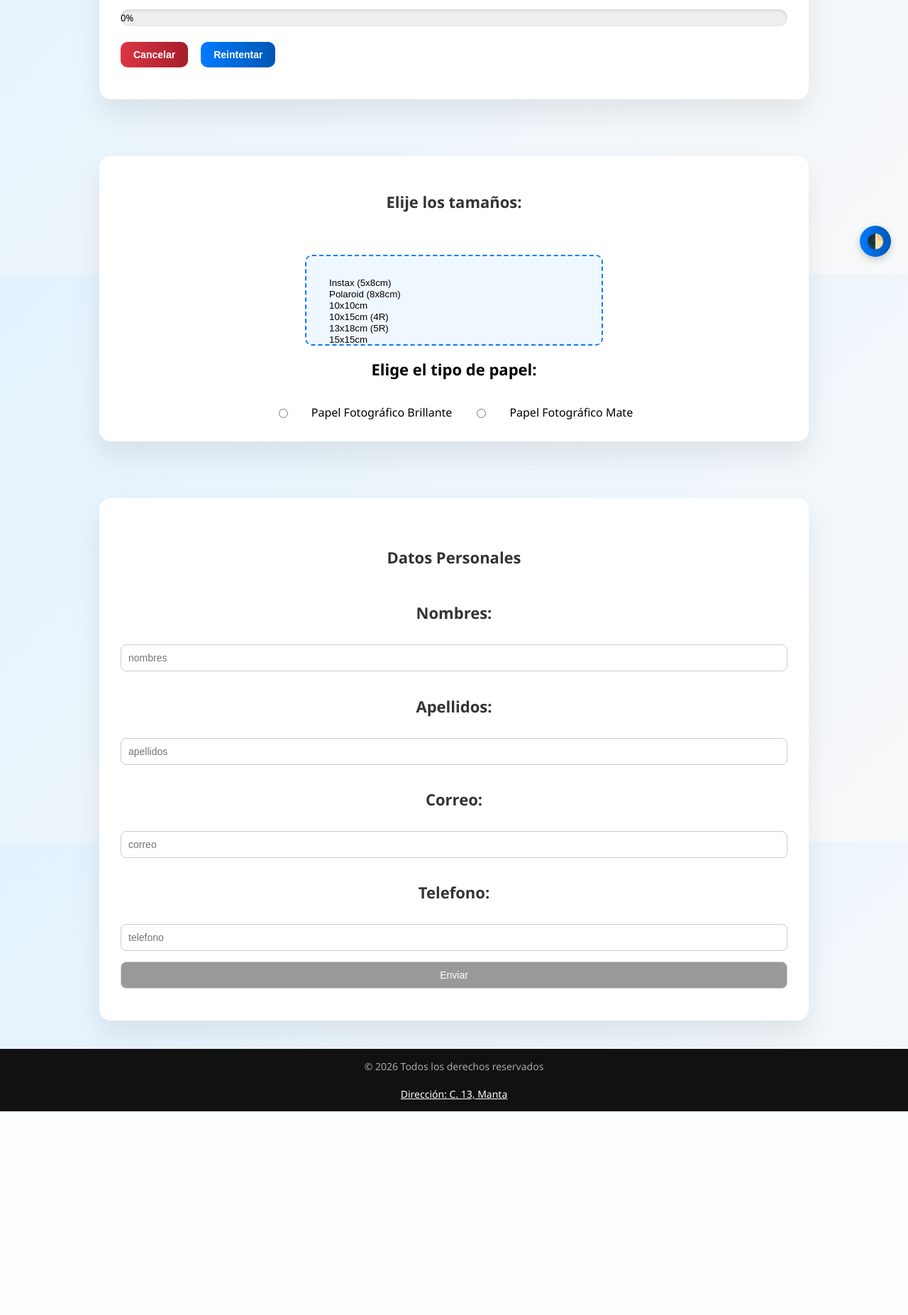
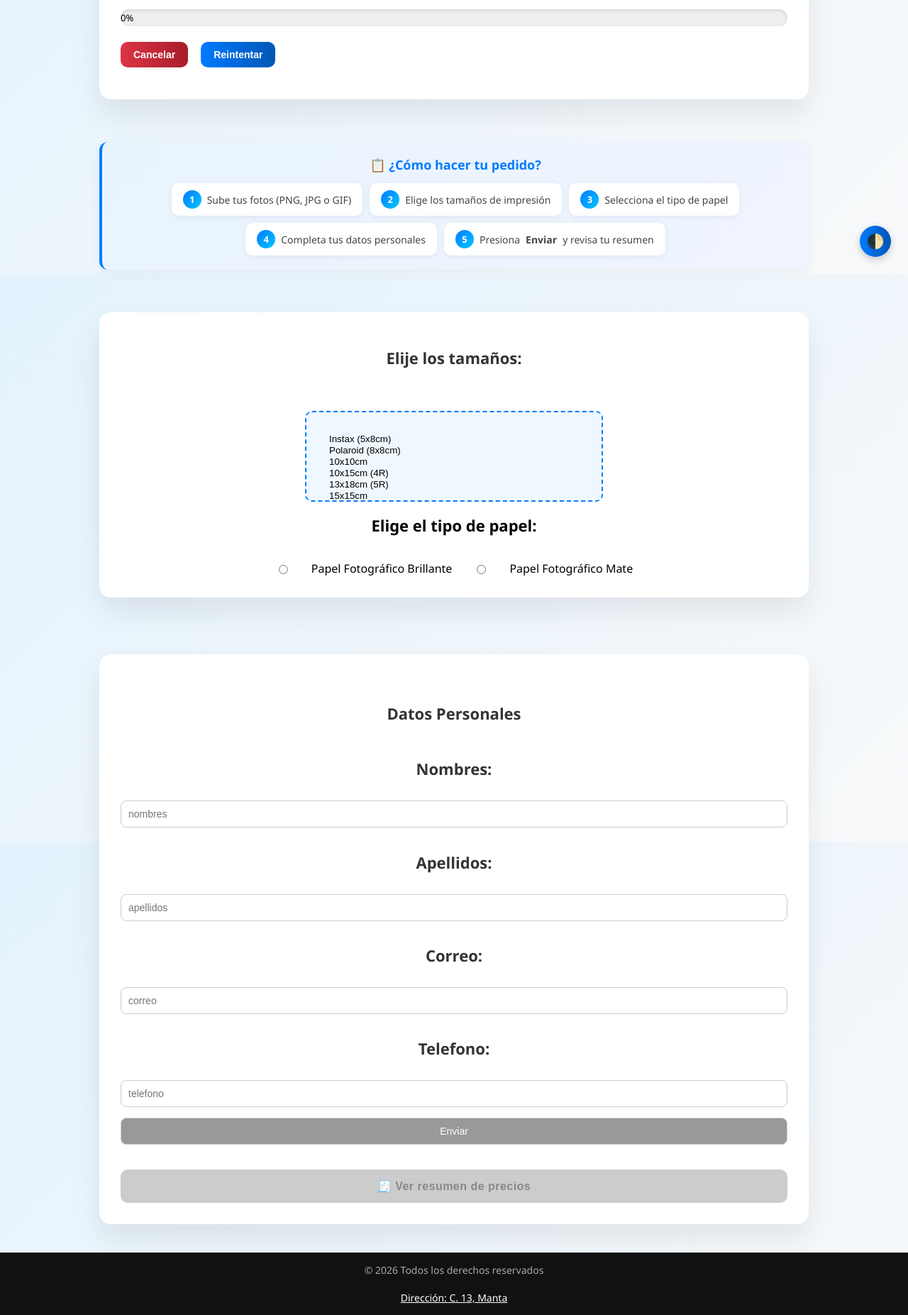
Before and after one commit to TRASH-PROGRAMMER/pagina-web, a Flask app: template SEVER/templates/index.html in a window 1280 px wide. Shown: the part 414-2267 px from the top of the page at 71% size. Before the commit the page ends 1980 px from the top, so only its background shows below. Run offline with Flask 3, Linux system fonts and the light colour scheme; the template is opened without the code that fills it, so the values that code supplies are empty; parts of the project's set-up code (start-up, migrations or seed data) failed here and were passed over; some libraries are stand-ins or nearby versions.

Commit message:
fujo de la ap mejorado y validaciones parte 1

```diff
--- a/SEVER/static/script/formulario_clientes.js
+++ b/SEVER/static/script/formulario_clientes.js
@@ -77,8 +77,8 @@ form.addEventListener("submit", async function(e) {
     if (!validarFormulario()) return;
 
     btnEnviar.disabled = true;
-    errorMessage.textContent = "Subiendo fotos…";
-    errorMessage.style.color = "#007BFF";
+    errorMessage.textContent = "Subiendo fotos…⏳";
+    errorMessage.style.color = "#00ff4c";
 
     // Construir FormData
     const formData = new FormData();
@@ -122,12 +122,11 @@ form.addEventListener("submit", async function(e) {
         // Limpiar previews
         const previewContainer = document.getElementById("previewContainer");
         if (previewContainer) previewContainer.innerHTML = "";
-        // Limpiar panel de precios
-        const preciosPanel = document.getElementById("preciosFotos");
-        if (preciosPanel) {
-            preciosPanel.innerHTML = "";
-            preciosPanel.classList.remove("visible");
-        }
+        // Cerrar/resetear modal factura
+        const facturaOverlay = document.getElementById("facturaOverlay");
+        if (facturaOverlay) facturaOverlay.classList.remove("active");
+        const btnResumen = document.getElementById("btnVerResumen");
+        if (btnResumen) btnResumen.disabled = true;
         btnEnviar.disabled = true;
 
     } catch (error) {
--- a/SEVER/static/script/main.js
+++ b/SEVER/static/script/main.js
@@ -21,7 +21,7 @@ function procesarArchivos(archivos) {
     cancelado = false;
     // Validación de cantidad de archivos seleccionados
     if (archivos.length === 0) return;
-    // Limitar a 50 imágenes
+    // Limitar a 150 imágenes
     if (archivos.length > 150) {
         alert("Solo puedes subir máximo 150 imágenes.");
         return;
--- a/SEVER/static/script/precios_fotos.js
+++ b/SEVER/static/script/precios_fotos.js
@@ -1,79 +1,105 @@
-// ─── Calculadora de precios en tiempo real ────────────────────────────────────
-const preciosContainer = document.getElementById("preciosFotos");
-const tamanoSelect     = document.getElementById("tamaño");
-const inputImagenes    = document.getElementById("inputImagenes");
+// ─── Resumen de precios tipo factura (modal) ──────────────────────────────────
+const tamanoSelect  = document.getElementById("tamaño");
+const inputImagenes = document.getElementById("inputImagenes");
+const btnResumen    = document.getElementById("btnVerResumen");
+const overlay       = document.getElementById("facturaOverlay");
+const closeBtn      = document.getElementById("facturaClose");
+const facturaInfo   = document.getElementById("facturaInfo");
+const facturaBody   = document.getElementById("facturaBody");
 
-// Escuchar cambios en tamaño y fotos para recalcular
-tamanoSelect.addEventListener("change", calcularPrecios);
-inputImagenes.addEventListener("change", calcularPrecios);
+if (!tamanoSelect || !inputImagenes || !btnResumen || !overlay || !facturaInfo || !facturaBody) {
+    console.warn("precios_fotos.js: faltan elementos del DOM, abortando.");
+}
 
-async function calcularPrecios() {
+// Habilitar/deshabilitar botón según selección
+function checkResumenBtn() {
+    const tienesFotos  = inputImagenes && inputImagenes.files && inputImagenes.files.length > 0;
+    const tieneTamano  = tamanoSelect && tamanoSelect.selectedOptions.length > 0;
+    if (btnResumen) btnResumen.disabled = !(tienesFotos && tieneTamano);
+}
+
+if (tamanoSelect) tamanoSelect.addEventListener("change", checkResumenBtn);
+if (inputImagenes) inputImagenes.addEventListener("change", checkResumenBtn);
+
+// Abrir modal
+btnResumen.addEventListener("click", async function () {
     const seleccionados = Array.from(tamanoSelect.selectedOptions);
     const numFotos      = inputImagenes.files ? inputImagenes.files.length : 0;
+    const papelRadio    = document.querySelector('input[name="papel"]:checked');
+    const papel         = papelRadio ? papelRadio.value : "No seleccionado";
 
-    // Si no hay fotos o tamaño seleccionado, ocultar panel
-    if (seleccionados.length === 0 || numFotos === 0) {
-        preciosContainer.innerHTML = "";
-        preciosContainer.classList.remove("visible");
-        return;
-    }
+    if (seleccionados.length === 0 || numFotos === 0) return;
 
+    // Info del pedido
+    const fecha = new Date().toLocaleDateString("es-EC", {
+        day: "2-digit", month: "long", year: "numeric"
+    });
+    facturaInfo.innerHTML = `
+        <div class="factura-info-row">
+            <span>📅 Fecha</span><span>${fecha}</span>
+        </div>
+        <div class="factura-info-row">
+            <span>🖼️ Fotos</span><span>${numFotos} imagen${numFotos > 1 ? "es" : ""}</span>
+        </div>
+        <div class="factura-info-row">
+            <span>📄 Papel</span><span class="factura-papel">${papel}</span>
+        </div>
+    `;
+
+    // Calcular precios
     let filas = "";
     let totalGeneral = 0;
 
     for (const opt of seleccionados) {
-        const tamano   = opt.value;
-        const etiqueta = opt.text;
-
         try {
             const res = await fetch("/api/precios", {
                 method: "POST",
                 headers: { "Content-Type": "application/json" },
-                body: JSON.stringify({ tamano, cantidad: numFotos })
+                body: JSON.stringify({ tamano: opt.value, cantidad: numFotos })
             });
-
             if (!res.ok) continue;
             const data = await res.json();
-
             totalGeneral += data.total;
 
             filas += `
                 <tr>
-                    <td>${etiqueta}</td>
-                    <td>${data.cantidad}</td>
-                    <td>$${data.precio_unitario.toFixed(2)}</td>
-                    <td class="precio-total-col">$${data.total.toFixed(2)}</td>
+                    <td>${opt.text}</td>
+                    <td class="text-center">${data.cantidad}</td>
+                    <td class="text-right">$${data.precio_unitario.toFixed(2)}</td>
+                    <td class="text-right subtotal-col">$${data.total.toFixed(2)}</td>
                 </tr>
             `;
         } catch (err) {
-            console.error("Error obteniendo precio:", err);
+            console.error("Error precio:", err);
         }
     }
 
-    if (filas) {
-        preciosContainer.innerHTML = `
-            <h3>💰 Resumen de precios</h3>
-            <table class="tabla-precios">
+    facturaBody.innerHTML = `
+        <table class="factura-tabla">
             <thead>
                 <tr>
                     <th>Tamaño</th>
-                        <th>Cantidad</th>
-                        <th>Precio c/u</th>
-                        <th>Subtotal</th>
+                    <th class="text-center">Cant.</th>
+                    <th class="text-right">P/U</th>
+                    <th class="text-right">Subtotal</th>
                 </tr>
             </thead>
-                <tbody>
-                    ${filas}
-                </tbody>
-                <tfoot>
-                    <tr>
-                        <td colspan="3" class="total-label">Total estimado</td>
-                        <td class="total-valor">$${totalGeneral.toFixed(2)}</td>
-                    </tr>
-                </tfoot>
+            <tbody>${filas}</tbody>
         </table>
-            <p class="precio-nota">* Instax y Polaroid: consultar precio. Los descuentos se aplican automáticamente según cantidad.</p>
+        <div class="factura-total">
+            <span>TOTAL ESTIMADO</span>
+            <span class="factura-total-valor">$${totalGeneral.toFixed(2)}</span>
+        </div>
     `;
-        preciosContainer.classList.add("visible");
-    }
-}
+
+    overlay.classList.add("active");
+});
+
+// Cerrar modal
+closeBtn.addEventListener("click", () => overlay.classList.remove("active"));
+overlay.addEventListener("click", (e) => {
+    if (e.target === overlay) overlay.classList.remove("active");
+});
+document.addEventListener("keydown", (e) => {
+    if (e.key === "Escape") overlay.classList.remove("active");
+});
--- a/SEVER/static/style/style.css
+++ b/SEVER/static/style/style.css
@@ -221,92 +221,263 @@ button:nth-child(4) {
 }
 
 
-/* ===== PANEL DE PRECIOS ===== */
+/* ===== INSTRUCCIONES DE PEDIDO ===== */
 
-.precios-fotos {
-    max-height: 0;
-    overflow: hidden;
-    opacity: 0;
-    transition: max-height 0.4s ease, opacity 0.3s ease, margin 0.3s ease;
-    margin: 0;
+.instrucciones-pedido {
+    background: linear-gradient(135deg, #e8f4fd, #f0f4ff);
+    border-left: 4px solid #007BFF;
+    border-radius: 12px;
+    padding: 20px 24px;
+    width: 95%;
+    max-width: 1000px;
+    margin: 20px auto;
+    box-shadow: 0 4px 15px rgba(0, 0, 0, 0.05);
 }
 
-.precios-fotos.visible {
-    max-height: 600px;
-    opacity: 1;
-    margin-top: 24px;
-}
-
-.precios-fotos h3 {
+.instrucciones-pedido h3 {
     font-size: 18px;
-    color: #333;
-    margin-bottom: 12px;
+    color: #007BFF;
+    margin: 0 0 14px 0;
     text-align: center;
 }
 
-.tabla-precios {
-    width: 100%;
-    border-collapse: collapse;
-    font-size: 14px;
+.pasos {
+    display: flex;
+    flex-wrap: wrap;
+    gap: 10px;
+    justify-content: center;
 }
 
-.tabla-precios thead th {
-    background: linear-gradient(90deg, #007BFF, #00c6ff);
+.paso {
+    display: flex;
+    align-items: center;
+    gap: 8px;
+    background: #fff;
+    padding: 10px 16px;
+    border-radius: 10px;
+    font-size: 14px;
+    color: #444;
+    box-shadow: 0 2px 8px rgba(0, 0, 0, 0.06);
+    transition: transform 0.2s;
+}
+
+.paso:hover {
+    transform: translateY(-2px);
+}
+
+.paso-num {
+    display: inline-flex;
+    align-items: center;
+    justify-content: center;
+    width: 26px;
+    height: 26px;
+    border-radius: 50%;
+    background: linear-gradient(135deg, #007BFF, #00c6ff);
     color: #fff;
-    padding: 10px 12px;
-    text-align: left;
+    font-size: 13px;
+    font-weight: 700;
+    flex-shrink: 0;
+}
+
+/* ===== BOTÓN VER RESUMEN ===== */
+
+.ver-resumen-btn {
+    display: block;
+    width: 100%;
+    margin-top: 20px;
+    padding: 14px;
+    font-size: 16px;
     font-weight: 600;
-    font-size: 13px;
+    color: #fff;
+    background: linear-gradient(135deg, #007BFF, #00c6ff);
+    border: none;
+    border-radius: 10px;
+    cursor: pointer;
+    transition: opacity 0.2s, transform 0.15s;
     letter-spacing: 0.03em;
 }
 
-.tabla-precios thead th:first-child {
-    border-radius: 8px 0 0 0;
+.ver-resumen-btn:hover:not(:disabled) {
+    opacity: 0.9;
+    transform: translateY(-1px);
 }
 
-.tabla-precios thead th:last-child {
-    border-radius: 0 8px 0 0;
+.ver-resumen-btn:disabled {
+    background: #ccc;
+    color: #888;
+    cursor: not-allowed;
 }
 
-.tabla-precios tbody td {
-    padding: 10px 12px;
-    border-bottom: 1px solid #eee;
-    color: #444;
+/* ===== MODAL FACTURA ===== */
+
+.factura-overlay {
+    display: none;
+    position: fixed;
+    inset: 0;
+    background: rgba(0, 0, 0, 0.55);
+    z-index: 1000;
+    justify-content: center;
+    align-items: center;
+    backdrop-filter: blur(4px);
 }
 
-.tabla-precios tbody tr:hover {
-    background: #f0f7ff;
+.factura-overlay.active {
+    display: flex;
 }
 
-.precio-total-col {
+.factura-modal {
+    background: #fff;
+    width: 92%;
+    max-width: 520px;
+    box-shadow: 0 24px 60px rgba(0, 0, 0, 0.25);
+    overflow: hidden;
+    animation: facturaIn 0.3s ease;
+}
+
+@keyframes facturaIn {
+    from { transform: translateY(30px) scale(0.96); opacity: 0; }
+    to   { transform: translateY(0) scale(1); opacity: 1; }
+}
+
+.factura-header {
+    background: linear-gradient(135deg, #007BFF, #00c6ff);
+    color: #fff;
+    padding: 20px 24px;
+    position: relative;
+}
+
+.factura-logo {
+    font-size: 14px;
+    font-weight: 700;
+    letter-spacing: 0.08em;
+    text-transform: uppercase;
+    opacity: 0.85;
+}
+
+.factura-title {
+    font-size: 22px;
+    font-weight: 700;
+    margin-top: 4px;
+}
+
+.factura-close {
+    position: absolute;
+    top: 14px;
+    right: 16px;
+    background: rgba(255,255,255,0.2);
+    border: none;
+    color: #fff;
+    font-size: 22px;
+    width: 34px;
+    height: 34px;
+    border-radius: 50%;
+    cursor: pointer;
+    display: flex;
+    align-items: center;
+    justify-content: center;
+    transition: background 0.2s;
+}
+
+.factura-close:hover {
+    background: rgba(255,255,255,0.35);
+}
+
+/* Info del pedido */
+.factura-info {
+    padding: 16px 24px;
+    border-bottom: 1px dashed #ddd;
+}
+
+.factura-info-row {
+    display: flex;
+    justify-content: space-between;
+    padding: 5px 0;
+    font-size: 14px;
+    color: #555;
+}
+
+.factura-info-row span:first-child {
+    font-weight: 500;
+}
+
+.factura-papel {
+    background: linear-gradient(135deg, #007BFF, #00c6ff);
+    color: #fff;
+    padding: 2px 10px;
+    border-radius: 20px;
+    font-size: 12px;
+    font-weight: 600;
+    letter-spacing: 0.03em;
+}
+
+/* Tabla */
+.factura-body {
+    padding: 16px 24px 20px;
+}
+
+.factura-tabla {
+    width: 100%;
+    border-collapse: collapse;
+    font-size: 13px;
+}
+
+.factura-tabla thead th {
+    color: #999;
+    font-weight: 600;
+    font-size: 11px;
+    text-transform: uppercase;
+    letter-spacing: 0.06em;
+    padding: 8px 6px;
+    border-bottom: 2px solid #eee;
+}
+
+.factura-tabla tbody td {
+    padding: 10px 6px;
+    border-bottom: 1px solid #f3f3f3;
+    color: #333;
+}
+
+.factura-tabla .text-center  { text-align: center; }
+.factura-tabla .text-right   { text-align: right; }
+
+.subtotal-col {
     font-weight: 600;
     color: #007BFF;
 }
 
-.tabla-precios tfoot td {
-    padding: 12px;
+.factura-total {
+    display: flex;
+    justify-content: space-between;
+    align-items: center;
+    margin-top: 16px;
+    padding-top: 14px;
     border-top: 2px solid #007BFF;
 }
 
-.total-label {
-    text-align: right;
-    font-weight: 600;
-    font-size: 15px;
-    color: #333;
+.factura-total span:first-child {
+    font-size: 13px;
+    font-weight: 700;
+    color: #555;
+    letter-spacing: 0.06em;
 }
 
-.total-valor {
-    font-weight: 700;
-    font-size: 18px;
-    color: #007BFF;
+.factura-total-valor {
+    font-size: 24px;
+    font-weight: 800;
+    background: linear-gradient(90deg, #007BFF, #00c6ff);
+    -webkit-background-clip: text;
+    background-clip: text;
+    -webkit-text-fill-color: transparent;
 }
 
-.precio-nota {
-    font-size: 12px;
-    color: #888;
+.factura-footer-note {
+    padding: 12px 24px;
+    background: #f9fafb;
+    font-size: 11px;
+    color: #999;
     text-align: center;
-    margin-top: 10px;
     font-style: italic;
+    border-top: 1px solid #eee;
 }
 
 
--- a/SEVER/templates/index.html
+++ b/SEVER/templates/index.html
@@ -28,6 +28,18 @@
         <div id="successMessage" class="success-message"></div>
     </div>
 </header>
+
+<div class="instrucciones-pedido">
+  <h3>📋 ¿Cómo hacer tu pedido?</h3>
+  <div class="pasos">
+    <div class="paso"><span class="paso-num">1</span> Sube tus fotos (PNG, JPG o GIF)</div>
+    <div class="paso"><span class="paso-num">2</span> Elige los tamaños de impresión</div>
+    <div class="paso"><span class="paso-num">3</span> Selecciona el tipo de papel</div>
+    <div class="paso"><span class="paso-num">4</span> Completa tus datos personales</div>
+    <div class="paso"><span class="paso-num">5</span> Presiona <strong>Enviar</strong> y revisa tu resumen</div>
+  </div>
+</div>
+
 <main>
  <button  class ="dark-mode-btn">🌓</button>
     <label for="tamaño" class="tamaños-fotos"><h2>Elije los tamaños:</h2></label>
@@ -81,8 +93,23 @@
                 <input type="submit" value="Enviar" class="enviar-button">
                 <div id= "mensajeError" class="mensaje-error"></div>
     </form>
-<div class="precios-fotos" id = "preciosFotos"></div>
+    <button class="ver-resumen-btn" id="btnVerResumen" disabled>🧾 Ver resumen de precios</button>
+</div>
 
+<!-- MODAL FACTURA -->
+<div class="factura-overlay" id="facturaOverlay">
+  <div class="factura-modal">
+    <div class="factura-header">
+      <div class="factura-logo">🖼️ Image Manager</div>
+      <div class="factura-title">Resumen de Pedido</div>
+      <button class="factura-close" id="facturaClose">&times;</button>
+    </div>
+    <div class="factura-info" id="facturaInfo"></div>
+    <div class="factura-body" id="facturaBody"></div>
+    <div class="factura-footer-note">
+      * Instax y Polaroid: precio a consultar. Descuentos aplicados según cantidad.
+    </div>
+  </div>
 </div>
 
 <footer>&copy; 2026 Todos los derechos reservados
@@ -93,7 +120,7 @@
 <script type = "module" src="{{ url_for('static', filename='script/main.js') }}"></script>
 <script type="module" src="{{ url_for('static', filename='script/db.js') }}"></script>
 <script type="module" src="{{ url_for('static', filename='script/formulario_clientes.js') }}"></script>
-<script type="module" src="{{ url_for('static', filename='script/precios_fotos.js') }}"></script>
+<script type="module" src="{{ url_for('static', filename='script/precios_fotos.js') }}?v=2"></script>
 <script src="{{ url_for('static', filename='script/dark-mode-index.js') }}"></script>
 </body>
 </html>
```
Lines whose indentation alone changed are shown as unchanged.
